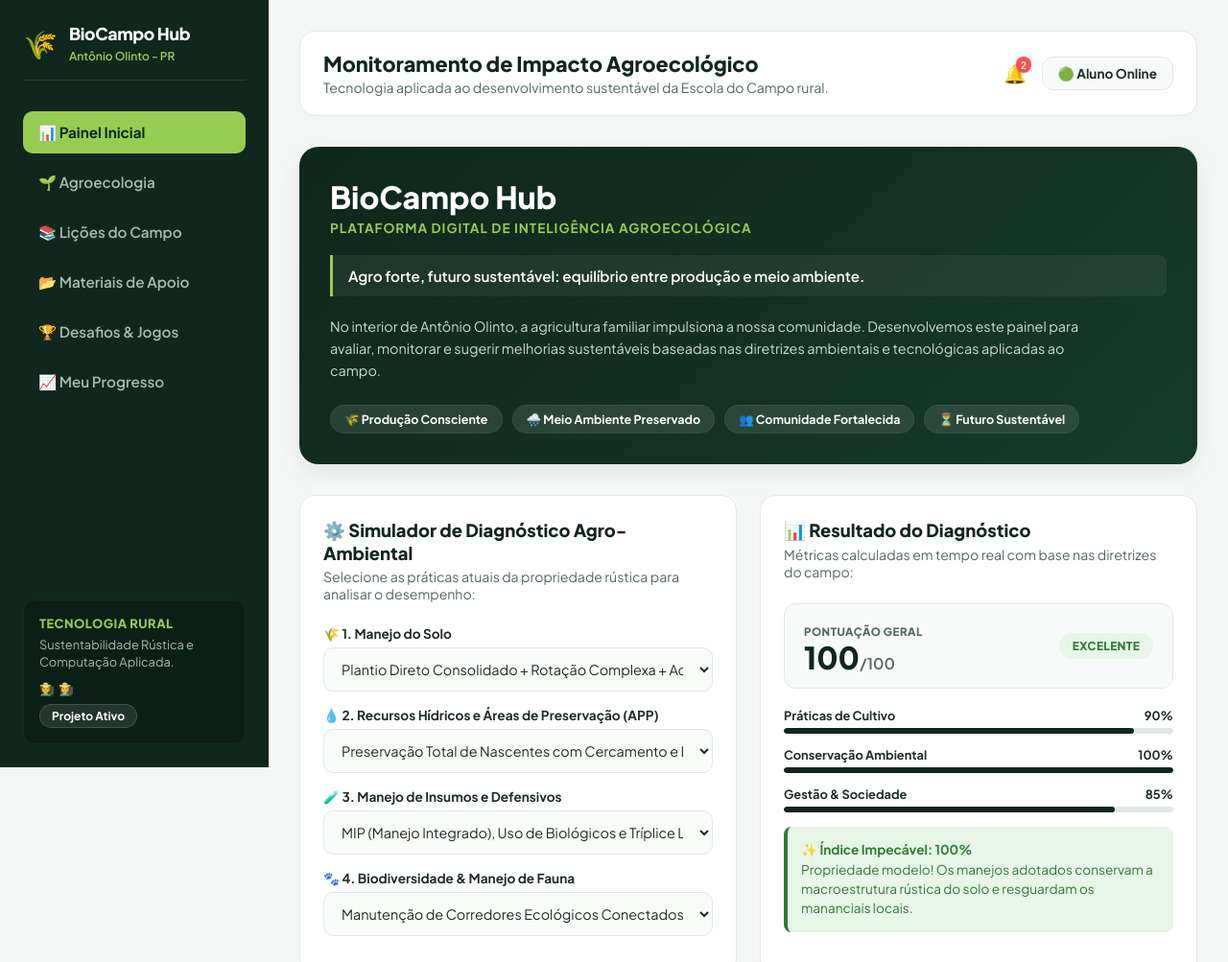
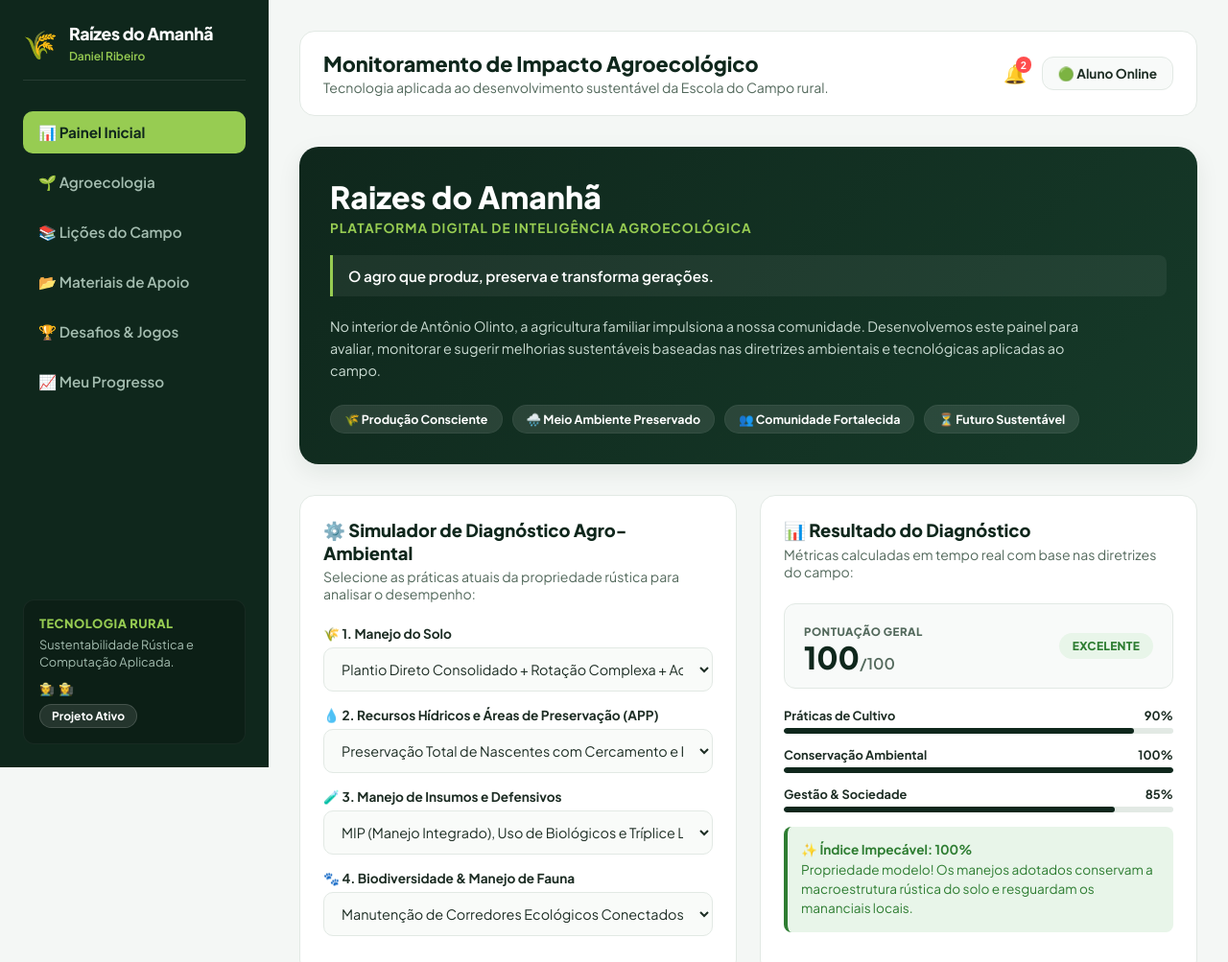
Before and after one commit to Daniel24042009/Agrinho-projeto-winner, a plain HTML site: page index.html in a window 1280 px wide. Shown: the top 1003 px of the page at 96% size. Drawn offline with Linux system fonts and the light colour scheme.

Commit message:
Atualizado.

```diff
--- a/index.html
+++ b/index.html
@@ -3,7 +3,7 @@
 <head>
     <meta charset="UTF-8">
     <meta name="viewport" content="width=device-width, initial-scale=1.0">
-    <title>BioCampo Hub - Inteligência Sustentável</title>
+    <title> Raízes do Amanhã - Inteligência Sustentável</title>
 
     <link rel="preconnect" href="https://fonts.googleapis.com">
     <link rel="preconnect" href="https://fonts.gstatic.com" crossorigin>
@@ -18,8 +18,8 @@
             <div class="brand-wrapper">
                 <div class="brand-avatar">🌾</div>
                 <div>
-                    <h2 class="brand-title">BioCampo Hub</h2>
-                    <span class="brand-subtitle">Antônio Olinto - PR</span>
+                    <h2 class="brand-title">Raízes do Amanhã </h2>
+                    <span class="brand-subtitle">Daniel Ribeiro</span>
                 </div>
             </div>
 
@@ -58,10 +58,10 @@
             <div id="view-painel" class="view-pane active">
                 <section class="banner-hero">
                     <div class="banner-core">
-                        <h1 class="banner-heading">BioCampo Hub</h1>
+                        <h1 class="banner-heading">Raizes do Amanhã</h1>
                         <h3 class="banner-subheading">PLATAFORMA DIGITAL DE INTELIGÊNCIA AGROECOLÓGICA</h3>
                         <div class="banner-highlight">
-                            <p>Agro forte, futuro sustentável: equilíbrio entre produção e meio ambiente.</p>
+                            <p>O agro que produz, preserva e transforma gerações.</p>
                         </div>
                         <p class="banner-paragraph">No interior de Antônio Olinto, a agricultura familiar impulsiona a nossa comunidade. Desenvolvemos este painel para avaliar, monitorar e sugerir melhorias sustentáveis baseadas nas diretrizes ambientais e tecnológicas aplicadas ao campo.</p>
                     </div>
@@ -262,7 +262,7 @@
                     <p class="card-subtitle">Abra manuais oficiais e vídeo-tutoriais em nosso visualizador seguro incorporado (Viewport Frame):</p>
 
                     <div style="display: flex; gap: 12px; margin-bottom: 25px;">
-                        <button class="btn-primary" onclick="abrirMidia('pdf')">📄 Abrir Cartilha do Solo (Embrapa)</button>
+                        <button class="btn-primary" onclick="abrirMidia('pdf')">📄 Abrir Cartilha do Solo (UFPR)</button>
                         <button class="btn-primary" onclick="abrirMidia('video')">🎥 Assistir Videoaula Prática (Nascentes)</button>
                     </div>
 
```
